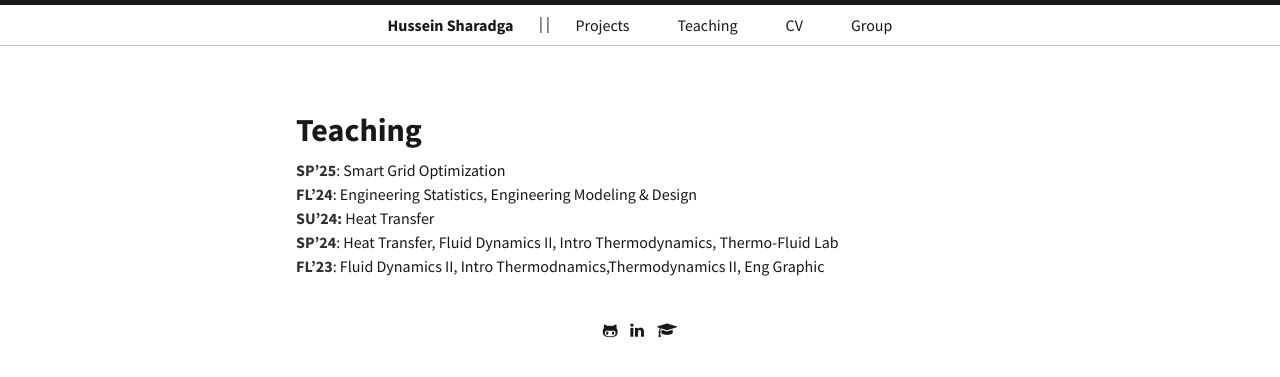
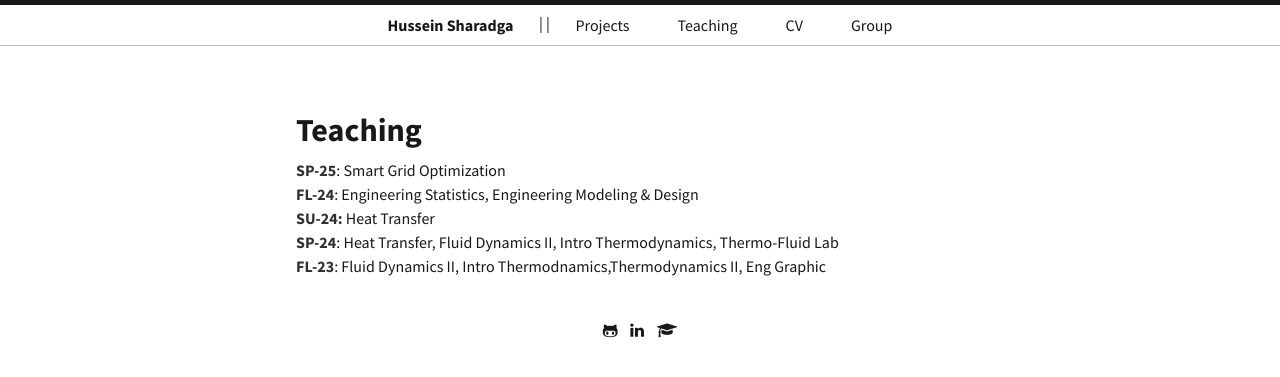
Before and after one commit to hssharadga/hssharadga.github.io, a Jekyll site: the page built from Teaching.md, in a window 1280 px wide. Shown: the top 377 px of the page. Built offline with Jekyll 4.4.1, drawn with Linux system fonts in a browser that asks for light colours.

Commit message:
Update Teaching.md

```diff
--- a/Teaching.md
+++ b/Teaching.md
@@ -3,8 +3,8 @@
 title: "Teaching"
 ---
 
-**SP'25**:    Smart Grid Optimization <br>
-**FL'24**:      Engineering Statistics, Engineering Modeling & Design <br>
-**SU'24:**    Heat Transfer <br>
-**SP'24**:    Heat Transfer, Fluid Dynamics II, Intro Thermodynamics, Thermo-Fluid Lab <br>
-**FL'23**:      Fluid Dynamics II, Intro Thermodnamics,Thermodynamics II, Eng Graphic <br>
+**SP-25**:    Smart Grid Optimization <br>
+**FL-24**:      Engineering Statistics, Engineering Modeling & Design <br>
+**SU-24:**    Heat Transfer <br>
+**SP-24**:    Heat Transfer, Fluid Dynamics II, Intro Thermodynamics, Thermo-Fluid Lab <br>
+**FL-23**:      Fluid Dynamics II, Intro Thermodnamics,Thermodynamics II, Eng Graphic <br>
```
